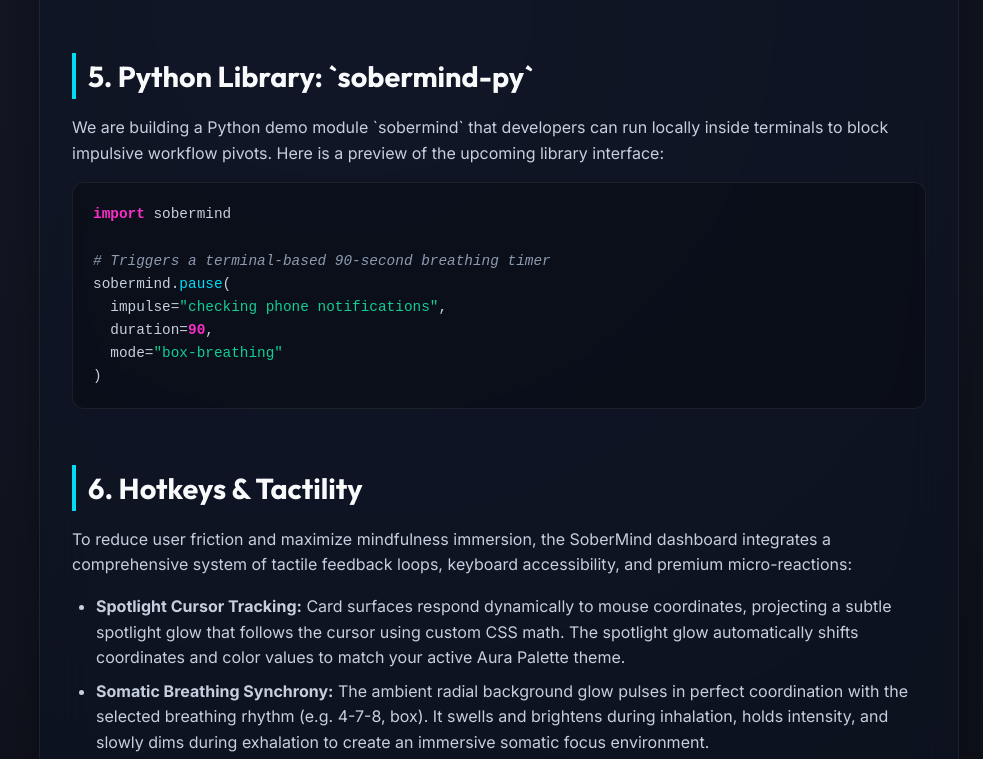
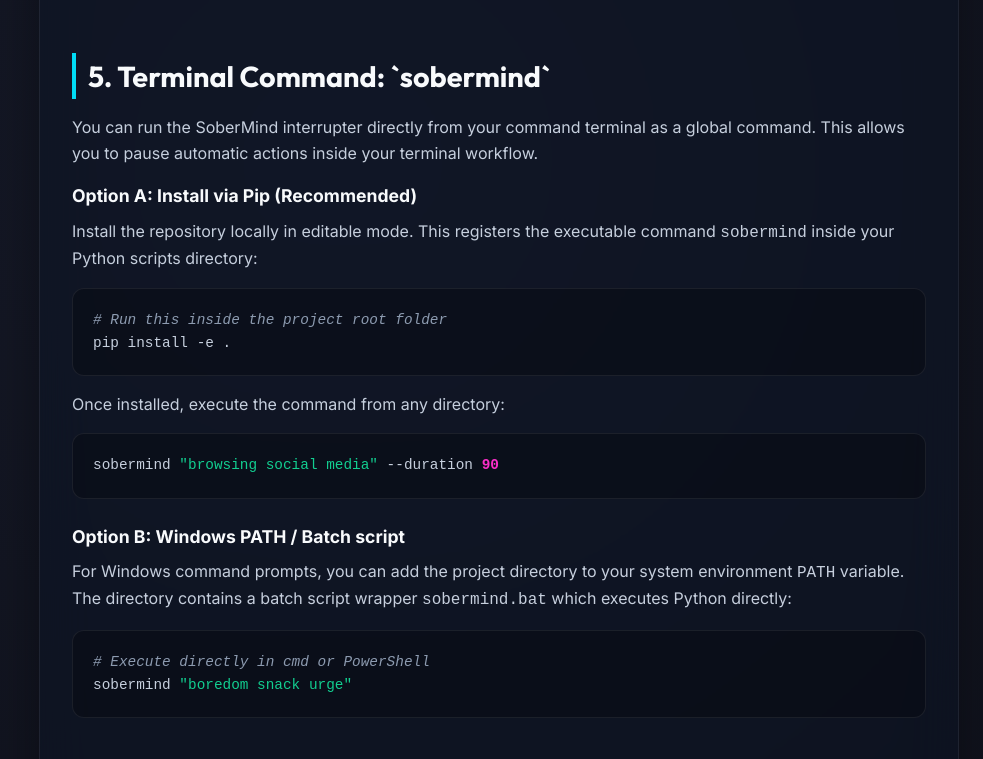
Before and after one commit to Arigitshub/sobermind-interrupter, a website built with Vite: page docs.html in a window 1280 px wide. Shown: the part 1335-2094 px from the top of the page, without its empty margins (297-1280 px from the left). Built offline with nearby package versions, Linux system fonts and the light colour scheme.

Commit message:
feat: support global command line execution of sobermind CLI via pip install and batch scripts

```diff
--- a/docs.html
+++ b/docs.html
@@ -190,17 +190,25 @@
 
         <!-- Section 5 -->
         <article class="docs-section" id="python-lib">
-          <h2>5. Python Library: `sobermind-py`</h2>
-          <p>We are building a Python demo module `sobermind` that developers can run locally inside terminals to block impulsive workflow pivots. Here is a preview of the upcoming library interface:</p>
+          <h2>5. Terminal Command: `sobermind`</h2>
+          <p>You can run the SoberMind interrupter directly from your command terminal as a global command. This allows you to pause automatic actions inside your terminal workflow.</p>
 
+          <h3 style="color: var(--text-primary); font-size: 1.1rem; margin: 1rem 0 0.5rem 0;">Option A: Install via Pip (Recommended)</h3>
+          <p>Install the repository locally in editable mode. This registers the executable command <code>sobermind</code> inside your Python scripts directory:</p>
           <div class="code-block-container">
-            <span class="code-keyword">import</span> sobermind<br><br>
-            <span class="code-comment"># Triggers a terminal-based 90-second breathing timer</span><br>
-            sobermind.<span class="code-def">pause</span>(<br>
-            &nbsp;&nbsp;impulse=<span class="code-string">"checking phone notifications"</span>,<br>
-            &nbsp;&nbsp;duration=<span class="code-keyword">90</span>,<br>
-            &nbsp;&nbsp;mode=<span class="code-string">"box-breathing"</span><br>
-            )
+            <span class="code-comment"># Run this inside the project root folder</span><br>
+            pip install -e .
+          </div>
+          <p>Once installed, execute the command from any directory:</p>
+          <div class="code-block-container">
+            sobermind <span class="code-string">"browsing social media"</span> --duration <span class="code-keyword">90</span>
+          </div>
+
+          <h3 style="color: var(--text-primary); font-size: 1.1rem; margin: 1.5rem 0 0.5rem 0;">Option B: Windows PATH / Batch script</h3>
+          <p>For Windows command prompts, you can add the project directory to your system environment <code>PATH</code> variable. The directory contains a batch script wrapper <code>sobermind.bat</code> which executes Python directly:</p>
+          <div class="code-block-container">
+            <span class="code-comment"># Execute directly in cmd or PowerShell</span><br>
+            sobermind <span class="code-string">"boredom snack urge"</span>
           </div>
         </article>
 
```
Also changed, not shown: pyproject.toml (added, +17 -0 lines), 2 other files.
